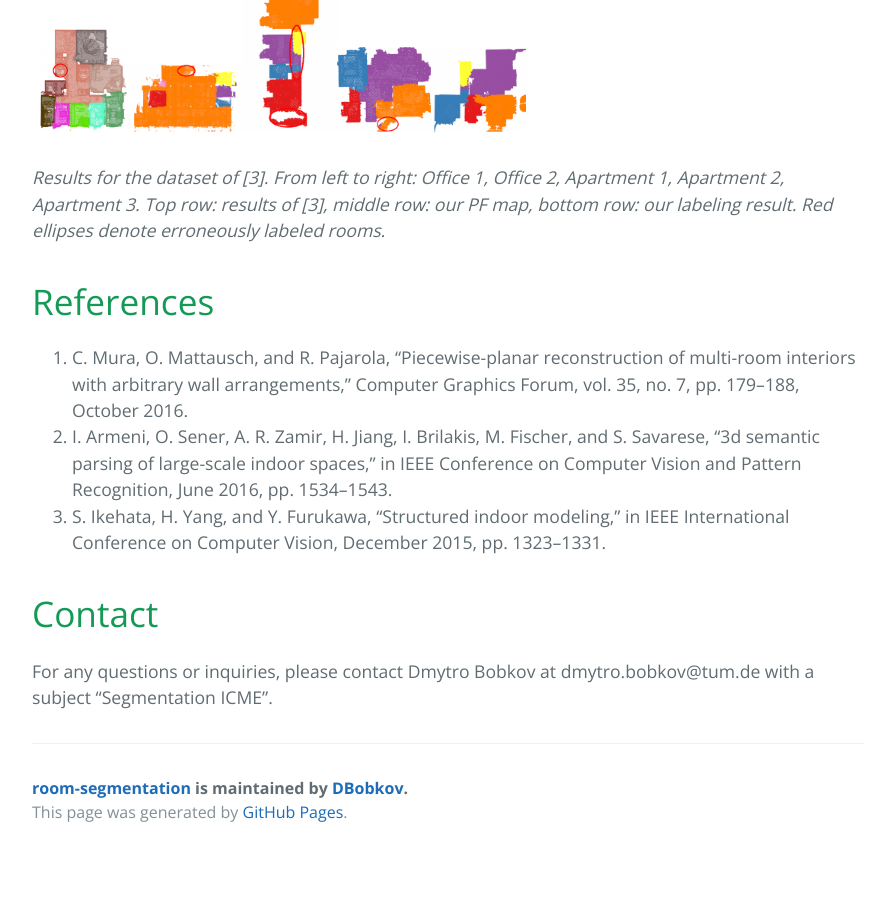
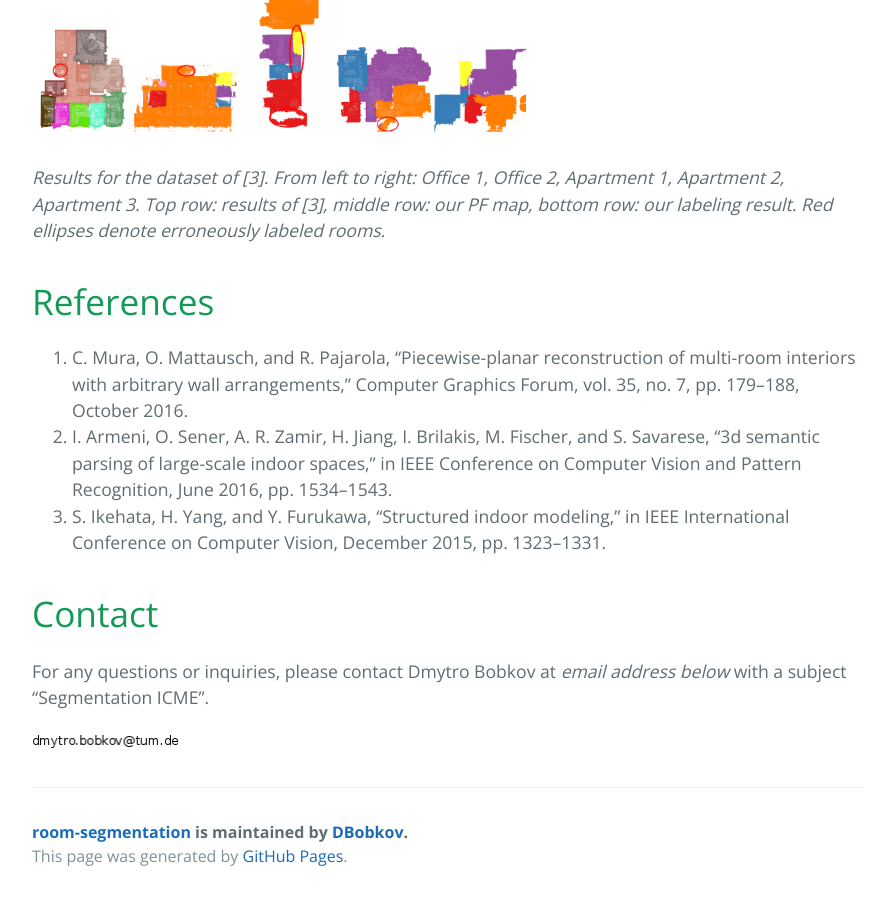
Before and after one commit to DBobkov/room-segmentation, a Jekyll site: the page built from index.md, in a window 1280 px wide and 900 px high, scrolled down 4062 px. Shown: the whole window, without its empty margins (192-1078 px from the left). Built offline with Jekyll 4.4.1, drawn with Linux system fonts in a browser that asks for light colours; our own code applies the rules of GitHub Pages for plain Markdown files; before the commit the page ends 4918 px from its top, so only the background shows below that.

Commit message:
Email pixelified

```diff
--- a/index.md
+++ b/index.md
@@ -59,4 +59,6 @@
 3.  S. Ikehata, H. Yang, and Y. Furukawa, “Structured indoor modeling,” in IEEE International Conference on Computer Vision, December 2015, pp. 1323–1331.
 
 # Contact
-For any questions or inquiries, please contact Dmytro Bobkov at dmytro.bobkov@tum.de with a subject "Segmentation ICME".
+For any questions or inquiries, please contact Dmytro Bobkov at _email address below_ with a subject "Segmentation ICME".
+
+<img src="assets/email.png" alt="Email" width="150">
```
Also changed, not shown: assets/email.png (added).
